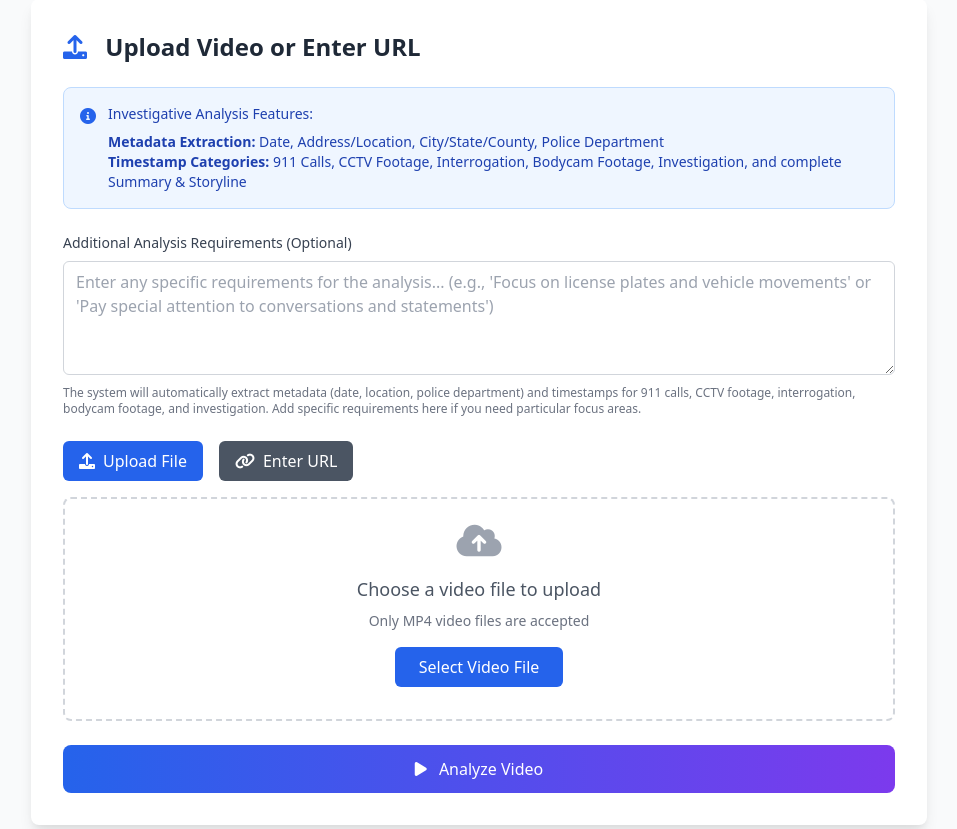
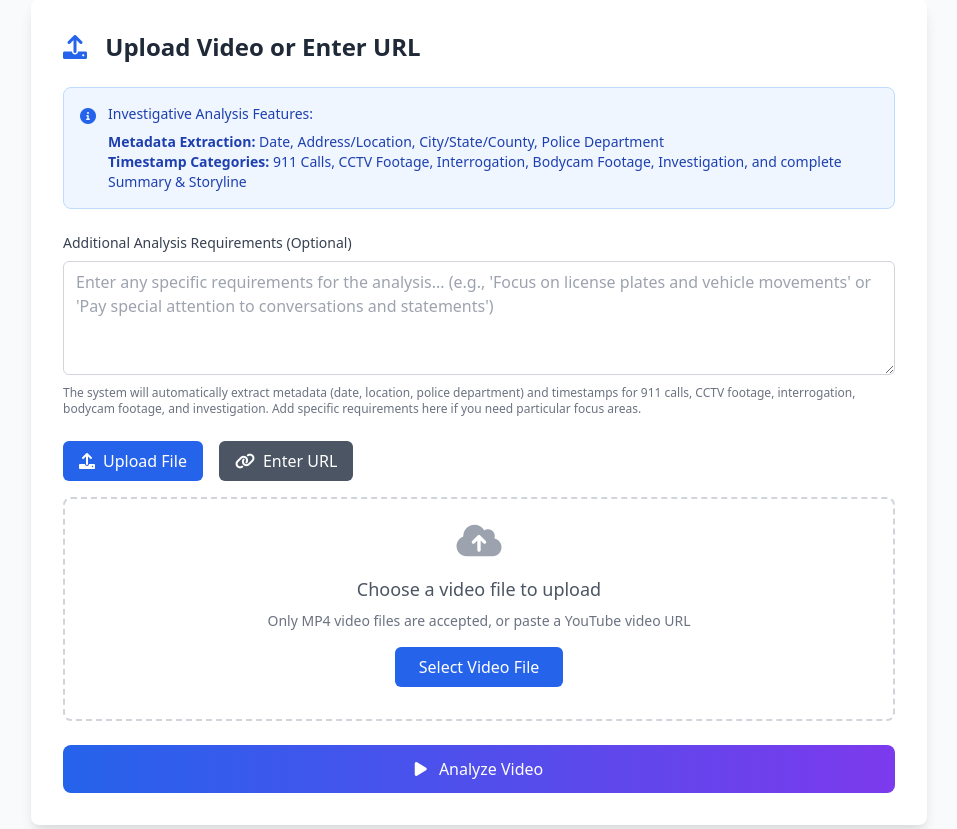
Before and after one commit to NBMedia786/Researcher-tool, a FastAPI app: page / in a window 1280 px wide. Shown: the part 117-946 px from the top of the page, without its empty margins (161-1118 px from the left). Run offline with FastAPI, Linux system fonts and the light colour scheme.

Commit message:
Add YouTube video support: Enable YouTube URL processing
- Add yt-dlp dependency for YouTube video downloading
- Add YouTube URL detection and downloading functions
- Support multiple YouTube URL formats (youtube.com, youtu.be, embed, etc.)
- Update UI to indicate YouTube URL support
- Maintain MP4 file upload functionality
- Videos are automatically converted to MP4 format for processing

```diff
--- a/app.py
+++ b/app.py
@@ -11,6 +11,8 @@ from io import BytesIO
 from PIL import Image
 import json
 import time
+import yt_dlp
+import re
 
 app = FastAPI()
 templates = Jinja2Templates(directory="templates")
@@ -89,20 +91,73 @@ After extracting all timestamps, provide a comprehensive summary that explains:
 
 Be thorough in identifying moments that fit these specific categories and extract all visible metadata."""
 
+def is_youtube_url(url):
+    """Check if URL is a YouTube video"""
+    youtube_patterns = [
+        r'(?:https?://)?(?:www\.)?youtube\.com/watch\?v=([^&\n?#]+)',
+        r'(?:https?://)?(?:www\.)?youtu\.be/([^&\n?#]+)',
+        r'(?:https?://)?(?:www\.)?youtube\.com/embed/([^&\n?#]+)',
+        r'(?:https?://)?(?:www\.)?youtube\.com/v/([^&\n?#]+)'
+    ]
+
+    for pattern in youtube_patterns:
+        if re.match(pattern, url):
+            return True
+    return False
+
+def download_youtube_video(url):
+    """Download YouTube video using yt-dlp"""
+    try:
+        # Configure yt-dlp options
+        ydl_opts = {
+            'format': 'best[ext=mp4]/best',  # Prefer MP4 format
+            'outtmpl': tempfile.gettempdir() + '/%(title)s.%(ext)s',
+            'noplaylist': True,  # Don't download playlists
+            'quiet': True,  # Suppress output
+        }
+
+        with yt_dlp.YoutubeDL(ydl_opts) as ydl:
+            # Extract video info
+            info = ydl.extract_info(url, download=False)
+            video_title = info.get('title', 'video')
+
+            # Download the video
+            ydl.download([url])
+
+            # Find the downloaded file
+            downloaded_files = []
+            for file in os.listdir(tempfile.gettempdir()):
+                if file.startswith(video_title[:50]):  # Match by title
+                    downloaded_files.append(os.path.join(tempfile.gettempdir(), file))
+
+            if downloaded_files:
+                # Return the most recent file
+                latest_file = max(downloaded_files, key=os.path.getctime)
+                return latest_file
+            else:
+                raise Exception("Could not find downloaded video file")
+
+    except Exception as e:
+        raise Exception(f"Failed to download YouTube video: {str(e)}")
+
 def download_video_from_url(url):
-    """Download video from URL"""
+    """Download video from URL (supports YouTube and direct links)"""
     try:
-        response = requests.get(url, stream=True)
-        response.raise_for_status()
+        if is_youtube_url(url):
+            return download_youtube_video(url)
+        else:
+            # Handle direct video URLs
+            response = requests.get(url, stream=True)
+            response.raise_for_status()
 
-        # Create temporary file
-        temp_file = tempfile.NamedTemporaryFile(delete=False, suffix='.mp4')
+            # Create temporary file
+            temp_file = tempfile.NamedTemporaryFile(delete=False, suffix='.mp4')
 
-        for chunk in response.iter_content(chunk_size=8192):
-            temp_file.write(chunk)
+            for chunk in response.iter_content(chunk_size=8192):
+                temp_file.write(chunk)
 
-        temp_file.close()
-        return temp_file.name
+            temp_file.close()
+            return temp_file.name
     except Exception as e:
         raise Exception(f"Failed to download video: {str(e)}")
 
--- a/requirements.txt
+++ b/requirements.txt
@@ -8,3 +8,4 @@ requests>=2.31.0
 python-multipart>=0.0.9
 python-dotenv>=1.0.1
 jinja2>=3.1.2
+yt-dlp>=2023.12.30
--- a/templates/index.html
+++ b/templates/index.html
@@ -105,7 +105,7 @@
                             <div id="dropZone" class="border-2 border-dashed border-gray-300 rounded-lg p-6 text-center hover:border-gray-400 transition-colors">
                                 <i class="fas fa-cloud-upload-alt text-4xl text-gray-400 mb-4"></i>
                                 <p class="text-lg text-gray-600 mb-2">Choose a video file to upload</p>
-                                <p class="text-sm text-gray-500 mb-4">Only MP4 video files are accepted</p>
+                                <p class="text-sm text-gray-500 mb-4">Only MP4 video files are accepted, or paste a YouTube video URL</p>
                                 <input type="file" id="video_file" name="video_file" accept="video/mp4,.mp4" class="hidden" required>
                                 <button type="button" onclick="document.getElementById('video_file').click()" class="px-6 py-2 bg-blue-600 text-white rounded-md hover:bg-blue-700">
                                     Select Video File
@@ -129,14 +129,14 @@
                             <div class="space-y-4">
                                 <div>
                                     <label for="video_url" class="block text-sm font-medium text-gray-700 mb-2">
-                                        Video URL
+                                        Video URL (YouTube or Direct Link)
                                     </label>
                                     <input
                                         type="url"
                                         id="video_url"
                                         name="video_url"
                                         class="w-full px-3 py-2 border border-gray-300 rounded-md focus:outline-none focus:ring-2 focus:ring-blue-500 focus:border-transparent"
-                                        placeholder="https://example.com/video.mp4 or YouTube URL"
+                                        placeholder="https://www.youtube.com/watch?v=... or https://example.com/video.mp4"
                                     >
                                 </div>
                                 <div class="bg-yellow-50 border border-yellow-200 rounded-md p-4">
```
